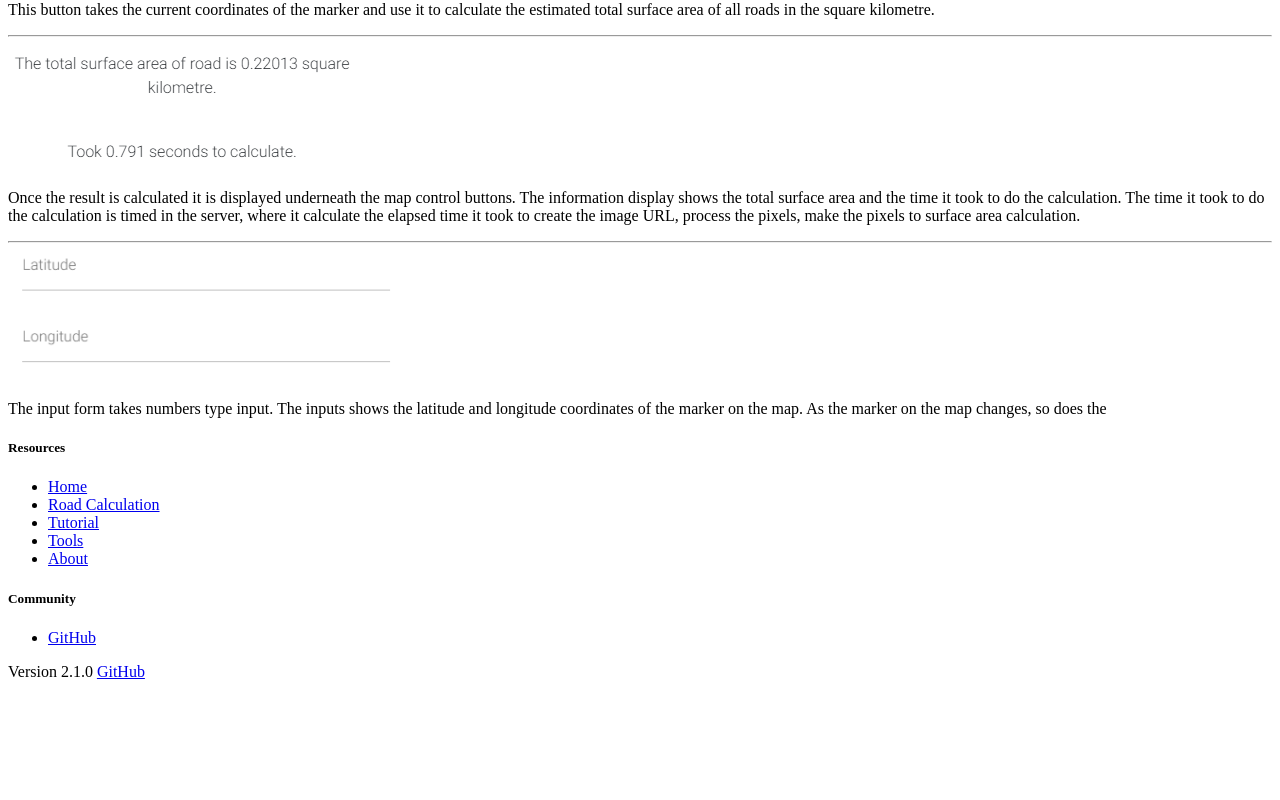
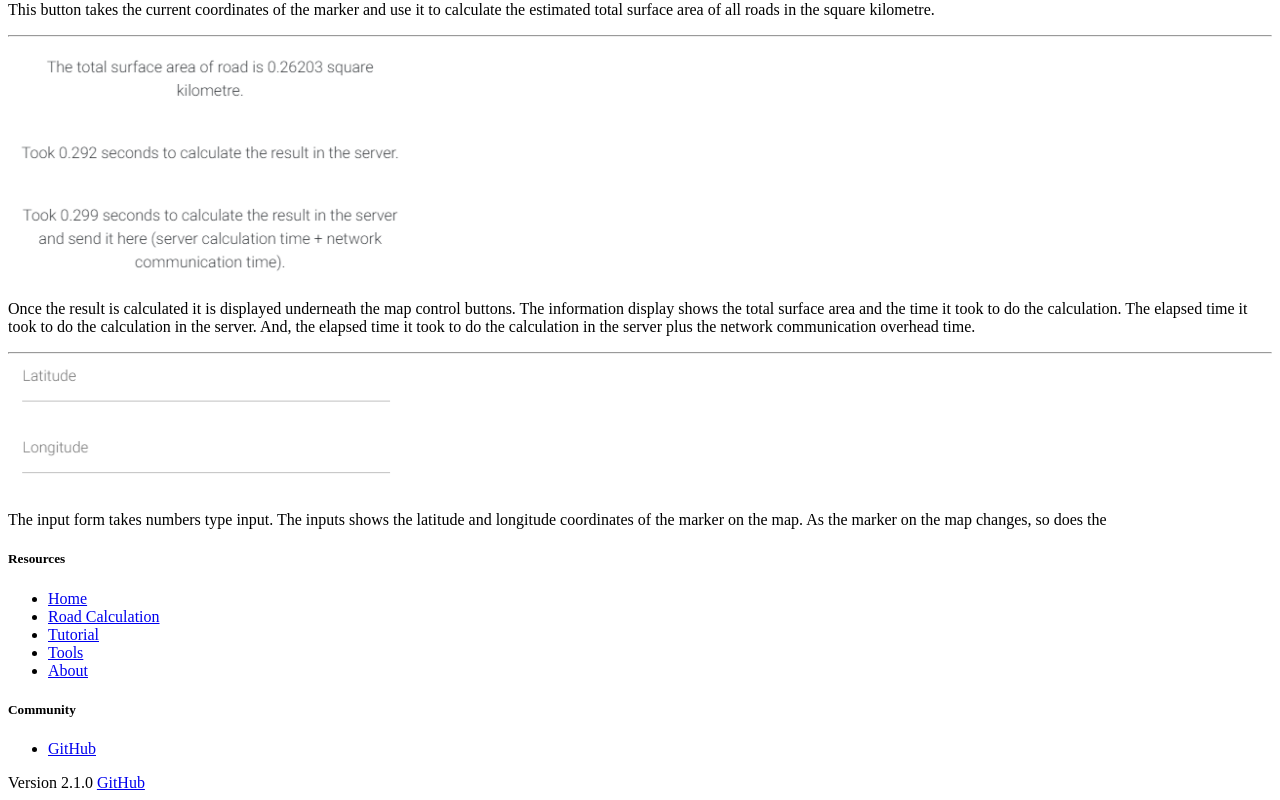
Before and after one commit to thanakritlee/road-surface-estimator, an Angular app: page /tutorial in a window 1280 px wide. Shown: the part 1625-2425 px from the top of the page. Before the commit the page ends 2314 px from the top, so only its background shows below. Built offline with nearby package versions, Linux system fonts and the light colour scheme; what @agm/core, angular-bootstrap-md would draw is missing.

Commit message:
Edit README and tutorial.

```diff
--- a/src/app/tutorial/tutorial.component.html
+++ b/src/app/tutorial/tutorial.component.html
@@ -105,9 +105,8 @@
     <div class="col-md-4 pr-4">
       <p>
         Once the result is calculated it is displayed underneath the map control buttons. The information display shows the total
-        surface area and the time it took to do the calculation. The time it took to do the calculation is timed in the server,
-        where it calculate the elapsed time it took to create the image URL, process the pixels, make the pixels to surface
-        area calculation.
+        surface area and the time it took to do the calculation. The elapsed time it took to do the calculation in the server.
+        And, the elapsed time it took to do the calculation in the server plus the network communication overhead time.
       </p>
     </div>
   </div>
```
Also changed, not shown: src/assets/images/result.PNG, 1 other file (tests, documents, lock files or other folders).
